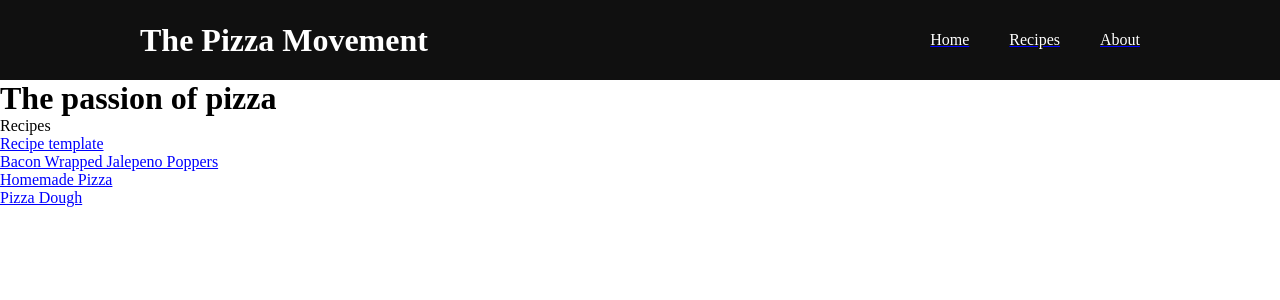
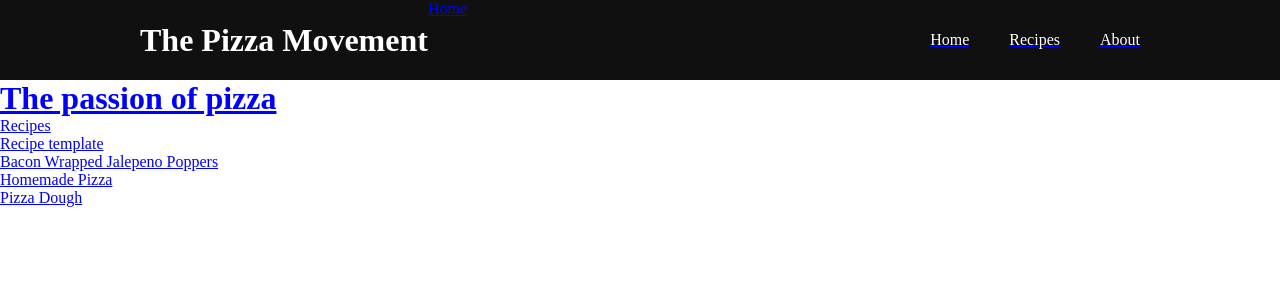
Before and after one commit to Shaynon17/git_test, a PHP site: page / in a window 1280 px wide. Shown: the top 300 px of the page. Run offline with PHP 8.4, Linux system fonts and the light colour scheme.

Commit message:
website practice

```diff
--- a/index.html
+++ b/index.html
@@ -28,8 +28,12 @@
                     <li >About</li>
                 </a>
             </ul>
+            <ul class="breadcrumb">
+          <li class="breadcrumb"><a href="aboutme.html">Home</li>
+        </ul>
         </div>
     </div>
+
 
     <h1 class="main">The passion of pizza</h1>
     <p>Recipes</p>
--- a/style.css
+++ b/style.css
@@ -134,3 +134,17 @@
     color: black;
     box-shadow: 0px 0px;
 }
+.breadcrumb {
+    color: white;
+}
+
+/*
+.breadcrumb li {
+    display: inline;
+}
+
+.breadcrumb li+li::before {
+    content: ">>>";
+}
+
+*/
```
